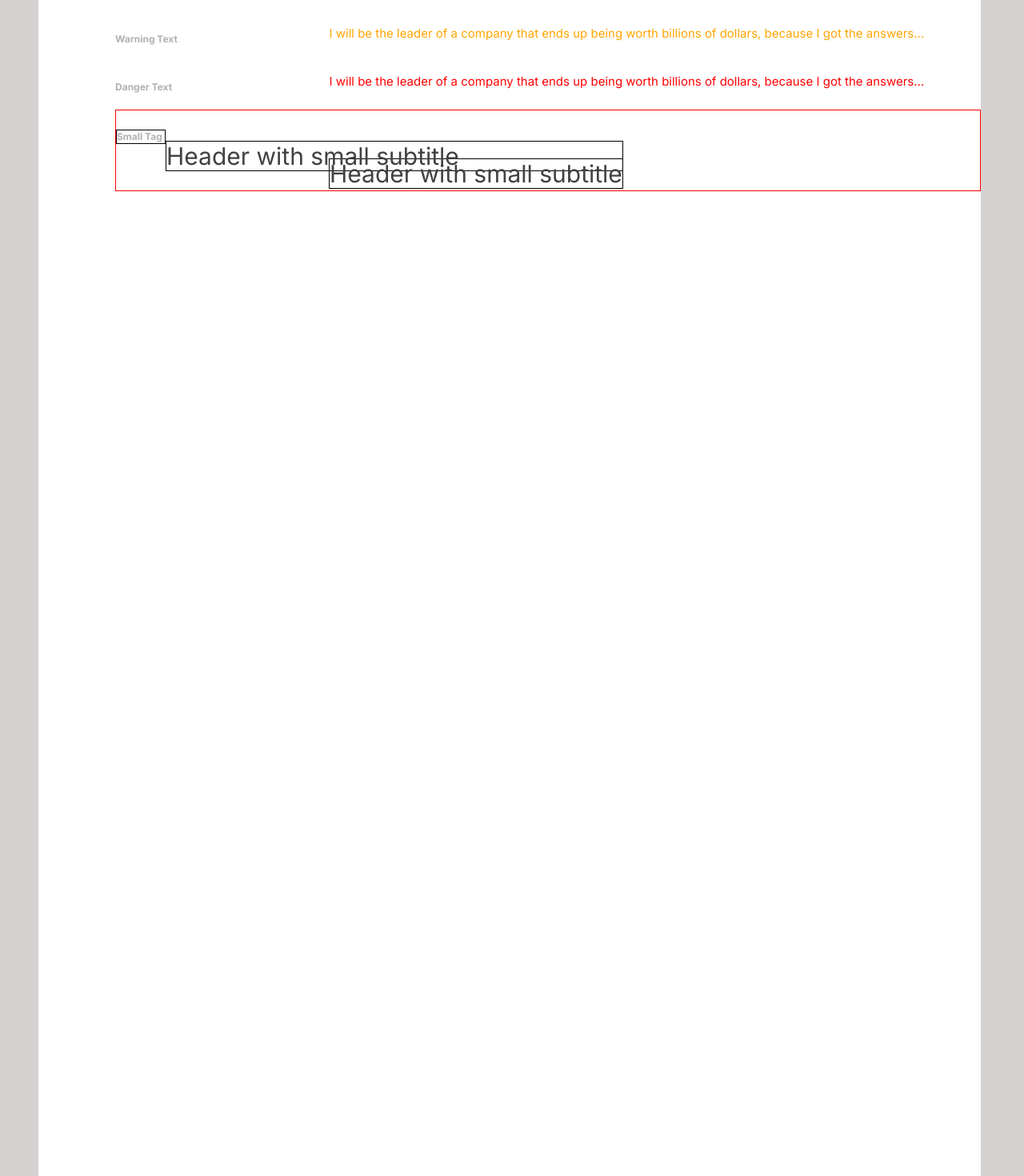
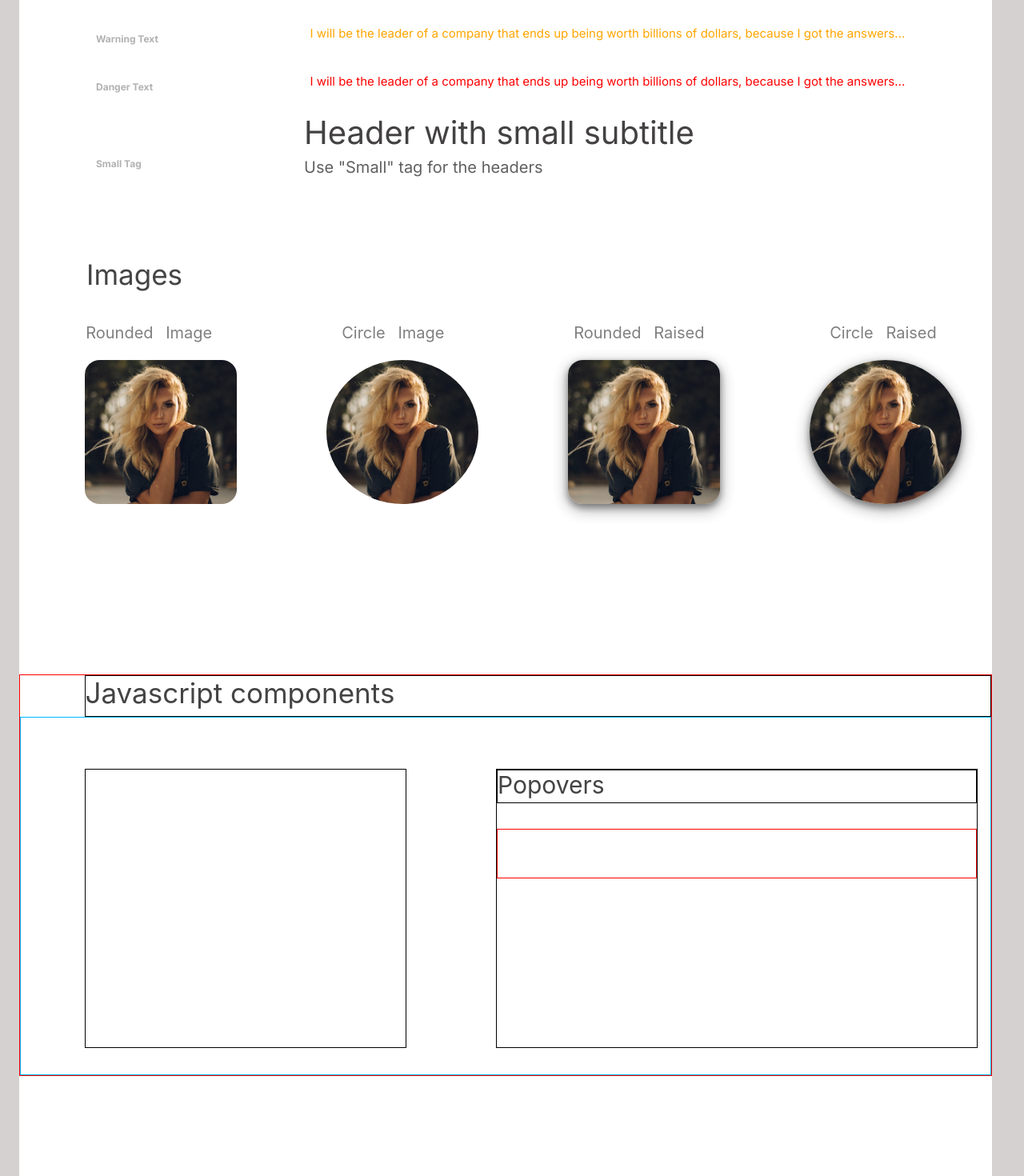
Before and after one commit to luckkalpna/nextjs_material-kit, a React (Create React App) app in the folder nextjs_material-kit/: page / in a window 1280 px wide. Shown: the part 4340-5810 px from the top of the page at 80% size. Built offline with nearby package versions, Linux system fonts and the light colour scheme; a web font is replaced by a local one.

Commit message:
Profile types

```diff
--- a/nextjs_material-kit/src/App.css
+++ b/nextjs_material-kit/src/App.css
@@ -2,7 +2,7 @@
   @import url('https://fonts.googleapis.com/css2?family=Baloo+Bhai+2&family=Baloo+Bhaina+2:wght@500&family=Combo&family=Montserrat:ital,wght@0,100;0,300;0,400;0,700;1,300;1,400&family=Roboto:wght@300;700&display=swap');
 
 .App-header {
-  height: 800vh;
+  height: 1000vh;
   background-color: rgb(214, 209, 209);
   display: flex;
   flex-direction: column;
@@ -10,10 +10,10 @@
 }
 
 .container{
-  margin-left: 3em;
+  margin-left: 1.5em;
   margin-top: -13em;
-  width: 92vw;
-  height: 700vh;
+  width: 95vw;
+  height: 900vh;
   background-color: white;
   border: 1px white;
   border-radius: 15px;
@@ -1501,29 +1501,173 @@ input:checked + .slidert:before {
 }
 
 .typography18{
+  display: flex;
+  height: 80px;
+}
+
+.smalltag{
+  margin-top: 5em;
+  height: 16px;
+  width: 60px;
+  font-family: 'Inter';
+  font-size: 12px;
+  color: rgb(179, 177, 177);
+  font-weight: bold;
+}
+
+.smalltxt1{
+  margin-top: 3em;
+  margin-left: 10em;
+  font-size: 20px;
+  color: rgb(97, 96, 96);
+}
+
+.smalltxt2{
+  margin-left: 5em;
+  margin-top: -2.5em;
+  font-size: 40px;
+  font-weight: lighter;
+  height: 50px;
+}
+
+/* --------------- IMAGE SECTION ------------ */
+
+.image-container{
+  margin-top: -16em;
+  height: 313px;
+}
+
+.imagetxt{
+  margin-left: 2.4em;
+  font-family: 'Inter';
+  color: rgb(69, 68, 68);
+  font-weight: 10vw;
+  height: 50px;
+  font-size: 35px;
+}
+
+.imageboxtxt{
+  display: flex;
+  margin-top: 2em;
+  margin-left: 5.2em;
+  height: 30px;
+}
+
+.roundetxt{
+  margin-right: 7em;
+  word-spacing: 10px;
+  height: 30px;
+  width: 180px;
+  font-size: 20px;
+  color: grey;
+}
+.circletxt{
+  margin-right: 5.5em;
+  word-spacing: 10px;
+  height: 30px;
+  width: 180px;
+  font-size: 20px;
+  color: grey;
+}
+.rounderaisedtxt{
+  margin-right: 7em;
+  word-spacing: 10px;
+  height: 30px;
+  width: 180px;
+  font-size: 20px;
+  color: grey;
+}
+.circleraisedtxt{
+  word-spacing: 10px;
+  height: 30px;
+  width: 180px;
+  font-size: 20px;
+  color: grey;
+}
+
+.imagebox{
+  display: flex;
+  margin-top: 1em;
+  margin-left: 5.1em;
+  height: 180px;
+}
+
+.rounderimage{
+  border-radius: 10%;
+  margin-right: 7em;
+  height: 180px;
+  width: 190px;
+}
+
+.circleimage{
+  border-radius: 100%;
+  margin-right: 7em;
+  height: 180px;
+  width: 190px;
+}
+
+.rounderaisedimage{
+  border-radius: 10%;
+  box-shadow: 0 4px 8px 0 rgba(0, 0, 0, 0.2), 0 6px 20px 0 rgba(0, 0, 0, 0.19);
+  margin-right: 7em;
+  height: 180px;
+  width: 190px;
+}
+
+.circleraisedimage{
+  border-radius: 100%;
+  box-shadow: 0 4px 8px 0 rgba(0, 0, 0, 0.2), 0 6px 20px 0 rgba(0, 0, 0, 0.19);
+  height: 180px;
+  width: 190px;
+}
+
+/* --------------------- javascript-container ---------------- */
+
+.javascript-container{
   border: 1px solid red;
-  display: flex;
-  height: 100px;
-}
-
-.smalltag{
+  margin-top: 13em;
+  height: 500px;
+}
+
+.javascripttxt{
   border: 1px solid black;
+  margin-left: 2.3em;
+  height: 50px;
+  font-size: 35px;
+  color: rgb(69, 68, 68);
+}
+
+.modal-popove-toplist{
+  border: 1px solid rgb(0, 183, 255);
+  display: flex;
+  height: 446px;
+}
+
+.modal{
+  border: 1px solid black;
+  margin-top: 4em;
+  margin-left: 5em;
+  margin-right: 7em;
+  height: 347px;
+  width: 400px;
+}
+
+.popovers-toplists{
+  border: 1px solid black;
+  margin-top: 4em;
+  height: 347px;
+  width: 600px;
+}
+
+.popovetxt{
+  border: 1px solid black;
+  font-size: 30px;
+  height: 40px;
+  color: rgb(69, 68, 68);
+}
+
+.popovebtns{
+  border: 1px solid red;
   margin-top: 2em;
-  height: 16px;
-  width: 60px;
-  font-family: 'Inter';
-  font-size: 12px;
-  color: rgb(179, 177, 177);
-  font-weight: bold;
-}
-
-.smalltxt1{
-  margin-top: 2em;
-  margin-left: 6.8em;
-  border: 1px solid black;
-}
-
-.smalltxt2{
-  margin-top: -3em;
-  border: 1px solid black;
-}
+  height: 60px;
+}
--- a/nextjs_material-kit/src/App.js
+++ b/nextjs_material-kit/src/App.js
@@ -288,8 +288,9 @@ function App() {
 								&times;
 							</span>
 							<bold>Danger!</bold>
-              <p className="closebtn">Indicates a dangerous or potentially
-							negative action.</p>
+							<p className="closebtn">
+								Indicates a dangerous or potentially negative action.
+							</p>
 						</div>
 						<div className="success">
 							<span
@@ -299,8 +300,9 @@ function App() {
 								&times;
 							</span>
 							<bold>Danger!</bold>
-              <p className="closebtn">Indicates a dangerous or potentially
-							negative action.</p>
+							<p className="closebtn">
+								Indicates a dangerous or potentially negative action.
+							</p>
 						</div>
 						<div className="info">
 							<span
@@ -310,7 +312,9 @@ function App() {
 								&times;
 							</span>
 							<bold>Danger!</bold>
-              <p className="closebtn">Indicates a dangerous or potentially negative action.</p>
+							<p className="closebtn">
+								Indicates a dangerous or potentially negative action.
+							</p>
 						</div>
 						<div className="warning">
 							<span
@@ -320,11 +324,16 @@ function App() {
 								&times;
 							</span>
 							<bold>Danger!</bold>
-              <p className="closebtn">Indicates a dangerous or potentially
-							negative action.</p>
+							<p className="closebtn">
+								Indicates a dangerous or potentially negative action.
+							</p>
 						</div>
 					</div>
-          <div className="typographycontainer">Typography
+
+{/* -------------------- typographycontainer --------------------- */}
+
+					<div className="typographycontainer">
+						Typography
 						<div className="typography1">
 							<div className="header1">Header 1</div>
 							<div className="headertxt1">The Life of Material Kit</div>
@@ -367,37 +376,99 @@ function App() {
 						</div>
 						<div className="typography11">
 							<div className="paragraph">Paragraph</div>
-          <p className="para">I will be the leader of a company that ends up being worth billions of dollars, because I got the answers. I understand culture. I am the nucleus. I think that a responsibility that I have, to push possibilities, to show people, this is the level that things could be at.</p>
+							<p className="para">
+								I will be the leader of a company that ends up being worth
+								billions of dollars, because I got the answers. I understand
+								culture. I am the nucleus. I think that a responsibility that I
+								have, to push possibilities, to show people, this is the level
+								that things could be at.
+							</p>
 						</div>
 						<div className="typography12">
 							<div className="muted">Muted Text</div>
-            <div className="mutedtxt">I will be the leader of a company that ends up being worth billions of dollars, because I got the answers...</div>
+							<div className="mutedtxt">
+								I will be the leader of a company that ends up being worth
+								billions of dollars, because I got the answers...
+							</div>
 						</div>
 						<div className="typography13">
 							<div className="primary">Primary Text</div>
-            <div className="primarytxt">I will be the leader of a company that ends up being worth billions of dollars, because I got the answers...</div>
+							<div className="primarytxt">
+								I will be the leader of a company that ends up being worth
+								billions of dollars, because I got the answers...
+							</div>
 						</div>
 						<div className="typography14">
 							<div className="infoh">Info Text</div>
-            <div className="infotxt">I will be the leader of a company that ends up being worth billions of dollars, because I got the answers...</div>
+							<div className="infotxt">
+								I will be the leader of a company that ends up being worth
+								billions of dollars, because I got the answers...
+							</div>
 						</div>
 						<div className="typography15">
 							<div className="suces">Success Text</div>
-            <div className="sucestxt">I will be the leader of a company that ends up being worth billions of dollars, because I got the answers...</div>
+							<div className="sucestxt">
+								I will be the leader of a company that ends up being worth
+								billions of dollars, because I got the answers...
+							</div>
 						</div>
 						<div className="typography16">
 							<div className="warn">Warning Text</div>
-            <div className="warntxt">I will be the leader of a company that ends up being worth billions of dollars, because I got the answers...</div>
+							<div className="warntxt">
+								I will be the leader of a company that ends up being worth
+								billions of dollars, because I got the answers...
+							</div>
 						</div>
 						<div className="typography17">
 							<div className="danger">Danger Text</div>
-            <div className="dangertxt">I will be the leader of a company that ends up being worth billions of dollars, because I got the answers...</div>
+							<div className="dangertxt">
+								I will be the leader of a company that ends up being worth
+								billions of dollars, because I got the answers...
+							</div>
 						</div>
 						<div className="typography18">
 							<div className="smalltag">Small Tag</div>
 							<div className="smalltagtxt">
-              <p className="smalltxt1">Header with small subtitle</p>
+								<p className="smalltxt1">Use "Small" tag for the headers</p>
 								<p className="smalltxt2">Header with small subtitle</p>
+							</div>
+						</div>
+					</div>
+
+{/* --------------------- image-container ------------------ */}
+
+          <div className="image-container">
+            <div className="imagetxt">Images</div>
+            <div className="imageboxtxt">
+              <div className="roundetxt">Rounded Image</div>
+              <div className="circletxt">Circle Image</div>
+              <div className="rounderaisedtxt">Rounded Raised</div>
+              <div className="circleraisedtxt">Circle Raised</div>
+            </div>
+            <div className="imagebox">
+              <div className="rounderimage">
+                <img src="image/profiletype.jpg" alt="image" className="rounderimage"/>
+              </div>
+              <div className="circleimage">
+              <img src="image/profiletype.jpg" alt="image" className="circleimage"/>
+              </div>
+              <div className="rounderaisedimage">
+              <img src="image/profiletype.jpg" alt="image" className="rounderaisedimage"/>
+              </div>
+              <div className="circleraisedimage">
+              <img src="image/profiletype.jpg" alt="image" className="circleraisedimage"/>
+              </div>
+            </div>
+          </div>
+
+{/* ----------------- JavaScript Components ------------------- */}
+          <div className="javascript-container">
+            <div className="javascripttxt">Javascript components</div>
+            <div className="modal-popove-toplist">
+            <div className="modal"></div>
+            <div className="popovers-toplists">
+              <div className="popovetxt">Popovers</div>
+              <div className="popovebtns"></div>
             </div>
             </div>
           </div>
```
Also changed, not shown: nextjs_material-kit/public/Image/profiletype.jpg (added). Lines whose indentation alone changed are shown as unchanged.
